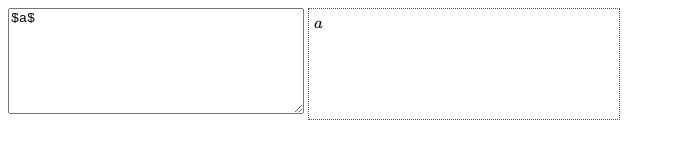
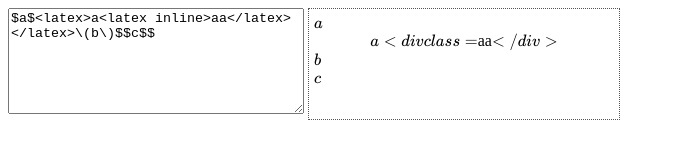
Before and after one commit to YYwork/angular-mathjax, a plain HTML site: page index.html in a window 1280 px wide. Shown: the whole page, without its empty margins (0-675 px from the left). Drawn offline with nearby package versions, Linux system fonts and the light colour scheme; some packages are replaced by stand-ins of ours.

Commit message:
嵌套 标签 解析

```diff
--- a/controller.js
+++ b/controller.js
@@ -5,5 +5,5 @@ var mathj = angular.module('mathj', [
 mathj.controller('mathjaxController', mathjaxController);
 
 function mathjaxController($scope) {
-  $scope.math = "$a$";
+  $scope.math = "\$a\$<latex>a<latex inline>aa</latex></latex>\\(b\\)\$\$c\$\$";
 }
--- a/directive.js
+++ b/directive.js
@@ -28,8 +28,13 @@ function mathjaxDynamic($compile) {
     link: function(scope, ele, attrs) {
       scope.$watch(attrs.mathjaxDynamic, function(html) {
         if (html) {
-          html = html.replace(/\n/g, '<br />');
+          html = html.toString()
+            .replace(/^[^\/]+\/\*!?/, '')
+            .replace(/\*\/[^\/]+$/, '')
+            .replace(/\n/g, '<br />');
+          html = html.replace(/\$\$([^$]+)\$\$/g, "<div mathjax-bind=\"$1\"></div>");
           html = html.replace(/\$([^$]+)\$/g, '<span mathjax-bind=\"$1\"></span>');
+          html = html.replace(/\\\(([^$]+)\\\)/g, '<span mathjax-bind=\"$1\"></span>');
         } else {
           html = '<span></span>'
         }
--- a/filter.js
+++ b/filter.js
@@ -18,6 +18,7 @@ function mathjaxFilter() {
       input = input.replace(/<bracket\s*\/>/g, "<span class=\"placeholder bracket\" data-index=\"\">(&nbsp;)</span>");
 
       // latex 解析
+      // 多标签嵌套 解析为一个标签 \(\)
       input = input.replace(/<latex[\w\"\'\s]*><\/\s*latex\s*>/g, "");
       input = input.replace(/<latex\s*inline\s*>/g, "<div class=\"latex-inline\">\$").replace(/<latex\s*>/g, "<div class=\"latex-line\">\$").replace(/<\/latex\s*>/g, "\$</div>");
 
--- a/index.html
+++ b/index.html
@@ -9,6 +9,16 @@
     MathJax.Hub.Config({ "HTML-CSS": { linebreaks: { automatic: true }, undefinedFamily: "'Microsoft YaHei', 'Hiragino Sans GB', 'WenQuanYi Micro Hei', STXihei, SimHei, sans-serif", }, tex2jax: { inlineMath: [['$','$'], ['\\(','\\)']] }, TeX: { Macros: { 'varparalleleq': '\\stackrel{//}{=}', 'overparen': '\\overset{\\frown}', 'parallelogram': '\\text{平行四边形}', } }, }); MathJax.Hub.Configured();
   </script>
   <script src="http://cdn.bootcss.com/mathjax/2.5.3/MathJax.js?config=TeX-AMS_HTML-full"></script>
+  <style type="text/css">
+  .latex-inline {
+    display: inline-block;
+  }
+
+  .latex-line {
+    display: block;
+    text-align: center;
+  }
+  </style>
 </head>
 
 <body>
@@ -17,7 +27,7 @@
       <textarea class="mathjax-textarea" ng-model="math" style="width: 290px; height: 100px;"></textarea>
     </div>
     <div class="view" style="float: left;width: 300px; height: 100px; border: 1px dotted #555; padding: 5px;">
-      <div class="mathjax-preview" mathjax-dynamic="math">
+      <div class="mathjax-preview" mathjax-dynamic="math | mathjaxFilter">
       </div>
     </div>
   </div>
```
